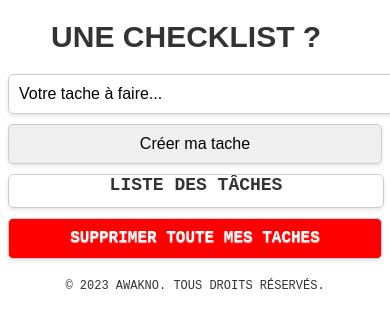
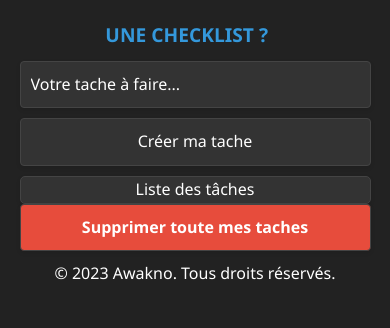
Before and after one commit to Awakno/Tasks, a plain HTML site: page index.html in a window 390 px wide. Drawn offline with nearby package versions, Linux system fonts and the light colour scheme.

Commit message:
Edit css

```diff
--- a/css/style.css
+++ b/css/style.css
@@ -1,183 +1,106 @@
+/* Global Styles */
+body {
+	font-family: "Segoe UI", Tahoma, Geneva, Verdana, sans-serif;
+	line-height: 1.6;
+	margin: 0;
+	padding: 0;
+	text-align: center;
+	background-color: #222;
+	color: #fff;
+}
+
+.container {
+	max-width: 800px;
+	margin: 0 auto;
+}
+
+/* Header Styles */
+.title {
+	font-size: 2rem;
+	color: #3498db;
+	font-weight: bold;
+	text-transform: uppercase;
+	margin-top: 20px;
+}
+
+/* Task Styles */
+.task-list {
+	width: 50%;
+	margin: 0 auto;
+	max-height: 300px;
+	overflow-y: auto;
+	border: 1px solid #444;
+	border-radius: 5px;
+	box-shadow: 0 2px 4px rgba(0, 0, 0, 0.1);
+	background-color: #333;
+}
+
 .task {
 	display: flex;
 	justify-content: space-between;
 	align-items: center;
-	padding: 10px;
-
-	border-bottom: 1px solid #ccc;
+	padding: 15px;
+	border-bottom: 1px solid #444;
 	cursor: pointer;
-	margin: 0 auto;
-	background-color: #eee;
-	font-family: Arial, Helvetica, sans-serif;
+	background-color: #3498db;
 	transition: background-color 0.3s;
+	border-radius: 8px;
 }
 
 .task:hover {
-	background-color: #ccd;
-}
-
-.task-list {
-	padding: 0;
-	margin: 0;
-	width: 50%;
-	margin: 0 auto;
-	max-height: 300px;
-	overflow-y: auto;
-	border: 1px solid #ccc;
-	border-radius: 5px;
-
-	box-shadow: 0 2px 4px rgba(0, 0, 0, 0.1);
+	background-color: #555;
 }
 
 .done {
 	display: flex;
 	justify-content: space-between;
 	align-items: center;
-	padding: 10px;
-	border-bottom: 1px solid #ccc;
+	padding: 15px;
+	border-bottom: 1px solid #444;
 	cursor: pointer;
-	background-color: #eee;
-	font-family: Arial, Helvetica, sans-serif;
+	background-color: #27ae60;
+	color: #fff;
+	font-weight: bold;
 	transition: background-color 0.3s;
-	background-color: green;
+	border-radius: 8px;
 }
 
-.input {
+.done:hover {
+	background-color: #2ecc71;
+}
+
+/* Input Styles */
+.input,
+.submit,
+.submit-sup {
 	width: 50%;
-	align-items: center;
 	margin: 0 auto;
-	padding: 10px;
-	border: 1px solid #ccc;
+	padding: 15px;
+	border: 1px solid #444;
 	border-radius: 5px;
 	margin-bottom: 10px;
 	font-size: 16px;
 	outline: none;
 	box-shadow: 0 2px 4px rgba(0, 0, 0, 0.1);
 	transition: box-shadow 0.3s;
-}
-
-.submit {
-	width: 50%;
-	margin: 0 auto;
-	padding: 10px;
-	border: 1px solid #ccc;
-	border-radius: 5px;
-	margin-bottom: 10px;
-	font-size: 16px;
-	outline: none;
-	box-shadow: 0 2px 4px rgba(0, 0, 0, 0.1);
-	transition: box-shadow 0.3s;
+	background-color: #333;
+	color: #fff;
 }
 
 .submit:hover {
-	background-color: #ccd;
+	background-color: #555;
 }
 
-h3 {
-	margin-top: 0;
-	margin-bottom: 10px;
-	font-size: 20px;
+/* Submit Suppression Styles */
+.submit-sup {
+	background-color: #e74c3c;
+	color: white;
 	font-weight: bold;
-	text-align: center;
-	color: #333;
-	text-shadow: 0 1px 1px rgba(255, 255, 255, 0.7);
-	font-family: "Courier New", Courier, monospace;
-	text-transform: uppercase;
-	line-height: 1.2;
-	text-shadow: 0 1px 1px rgba(255, 255, 255, 0.7);
+	cursor: pointer;
+	border-radius: 8px;
 }
 
-.submit-sup {
-	width: 50%;
-
-	margin: 0 auto;
-	padding: 10px;
-	border: 1px solid #ccc;
-	border-radius: 5px;
-
-	font-size: 16px;
-	outline: none;
-	box-shadow: 0 2px 4px rgba(0, 0, 0, 0.1);
-	transition: box-shadow 0.3s;
-	background-color: red;
-	color: white;
-	font-weight: bold;
-	font-family: Arial, Helvetica, sans-serif;
-	cursor: pointer;
-	text-shadow: 0 1px 1px rgba(255, 255, 255, 0.7);
-	font-family: "Courier New", Courier, monospace;
-	text-transform: uppercase;
-	line-height: 1.2;
-}
-
-.error {
-	color: red;
-	font-weight: bold;
-	text-align: center;
-	margin-bottom: 10px;
-	font-family: Arial, Helvetica, sans-serif;
-	text-shadow: 0 1px 1px rgba(255, 255, 255, 0.7);
-	font-size: 15px;
-	line-height: 1.2;
-}
-.submit-sup {
-	margin-top: 10px;
-}
-
-body {
-	text-align: center;
-}
-
-.footer {
-	margin-top: 20px;
-	font-family: Arial, Helvetica, sans-serif;
-	font-size: 12px;
-	color: #333;
-	text-align: center;
-
-	text-shadow: 0 1px 1px rgba(255, 255, 255, 0.7);
-	font-family: "Courier New", Courier, monospace;
-	text-transform: uppercase;
-	line-height: 1.2;
-}
-
-/* Pour les téléphones */
-@media only screen and (max-width: 600px) {
-	.task-list,
-	.input,
-	.submit,
-	.submit-sup {
-		width: 80%; /* Adjust the width as needed for smaller screens */
-	}
-
-	h3 {
-		font-size: 18px; /* Adjust the font size for smaller screens */
-	}
-
-	/* Add more adjustments as needed for smaller screens */
-}
-
-@media only screen and (max-width: 480px) {
-	.task-list,
-	.input,
-	.submit,
-	.submit-sup {
-		width: 100%; /* Full width for phones */
-	}
-
-	/* Add more specific adjustments for phones */
-}
-
-.title {
-	font-family: Arial, Helvetica, sans-serif;
-	font-size: 30px;
-	color: #333;
-	text-align: center;
-	font-weight: bold;
-	text-shadow: 0 1px 1px rgba(255, 255, 255, 0.7);
-	text-transform: uppercase;
-}
-
+/* Animation Styles */
 .skeleton-container {
 	display: flex;
 	flex-direction: column;
@@ -187,11 +110,11 @@ body {
 .skeleton-task {
 	width: 100%;
 	height: 20px;
-	background: linear-gradient(90deg, #f0f0f0 25%, #e0e0e0 50%, #f0f0f0 75%);
+	background: linear-gradient(90deg, #555 25%, #444 50%, #555 75%);
 	background-size: 200% 100%;
 	animation: pulse 2s infinite;
 	border-radius: 4px;
-	padding: 10px;
+	padding: 15px;
 }
 
 @keyframes pulse {
@@ -211,3 +134,49 @@ body {
 		background-position: 200% 0;
 	}
 }
+
+/* Responsive Styles */
+@media only screen and (max-width: 600px) {
+	.task-list,
+	.input,
+	.submit,
+	.submit-sup {
+		width: 90%; /* Ajustement pour les petits écrans */
+	}
+
+	.title {
+		font-size: 1.5rem;
+	}
+}
+
+@media only screen and (max-width: 480px) {
+	.task-list,
+	.input,
+	.submit,
+	.submit-sup {
+		width: 90%;
+	}
+
+	.title {
+		margin-bottom: 10px;
+		font-size: 1.2rem; /* Ajustement supplémentaire pour les écrans plus petits */
+	}
+
+	/* Styles spécifiques pour les écrans très petits */
+	.task {
+		padding: 10px; /* Réduction de l'espacement */
+		border-radius: 4px; /* Coins moins arrondis */
+	}
+
+	.done {
+		padding: 10px; /* Réduction de l'espacement */
+		border-radius: 4px; /* Coins moins arrondis */
+	}
+
+	.input,
+	.submit,
+	.submit-sup {
+		padding: 10px; /* Réduction de l'espacement */
+		border-radius: 4px; /* Coins moins arrondis */
+	}
+}
--- a/index.html
+++ b/index.html
@@ -5,7 +5,9 @@
 		<meta name="viewport" content="width=device-width, initial-scale=1.0" />
 		<meta name="description" content="Site bloc note" />
 		<title>BlocNote - Awakno</title>
+		<link href="https://cdn.jsdelivr.net/npm/tailwindcss@2.2.19/dist/tailwind.min.css" rel="stylesheet">
 		<link rel="stylesheet" href="css/style.css" />
+
 		<h1 id="title" class="title"></h1>
 	</head>
 
--- a/js/index.js
+++ b/js/index.js
@@ -81,9 +81,7 @@ document.addEventListener("DOMContentLoaded", () => {
 	} else {
 		console.log("Le conteneur (Div) n'est pas défini.");
 	}
-})
-
-
+});
 
 AddButton.addEventListener("click", () => {
 	AddTask(TaskInput.value);
@@ -95,10 +93,11 @@ document.addEventListener("keydown", e => {
 	}
 });
 
-
-
 document.addEventListener("click", e => {
-	if (e.target.id == `task-${e.target.innerText}` || e.target.classList.contains("task")) {
+	if (
+		e.target.id == `task-${e.target.innerText}` ||
+		e.target.classList.contains("task")
+	) {
 		console.log("1");
 		e.target.classList.add("done");
 		e.target.classList.remove("task");
@@ -118,9 +117,12 @@ document.addEventListener("click", e => {
 });
 
 document.addEventListener("touchstart", e => {
-	if (e.target.id == `task-${e.target.innerText}` || e.target.classList.contains("task")) {
+	if (
+		e.target.id == `task-${e.target.innerText}` ||
+		e.target.classList.contains("task")
+	) {
 		e.target.classList.add("done");
-		e.target.classList.remvoe("task");
+		e.target.classList.remove("task");
 
 		const taskText = e.target.innerText;
 		let tasks = JSON.parse(localStorage.getItem("tasks")) || [];
@@ -138,7 +140,6 @@ document.addEventListener("touchstart", e => {
 });
 
 AllSup.addEventListener("click", () => {
-
 	let nm_tasks = 0;
 
 	let Div = document.getElementById("list-task");
@@ -159,11 +160,6 @@ AllSup.addEventListener("click", () => {
 	} else {
 		console.log("Le conteneur (Div) n'est pas défini.");
 	}
-
-
-
-
-
 });
 
 /* document.addEventListener("DOMContentLoaded", () => {
@@ -216,7 +212,6 @@ document.addEventListener("DOMContentLoaded", () => {
 	});
 });
 
-
 Title.addEventListener("click", () => {
 	const jsConfetti = new JSConfetti({ Title });
 	jsConfetti.addConfetti({
```
Lines whose indentation alone changed are shown as unchanged.
